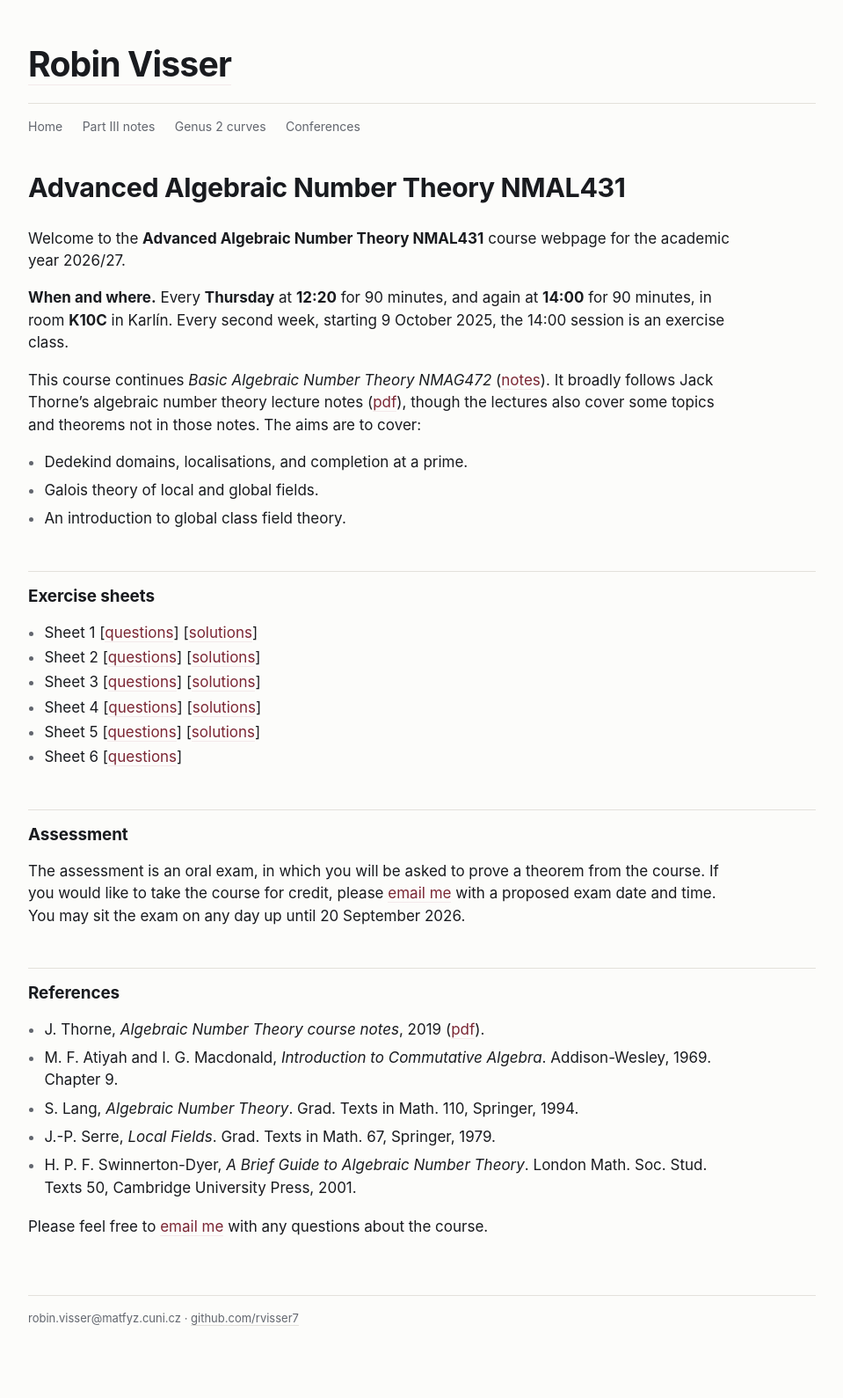
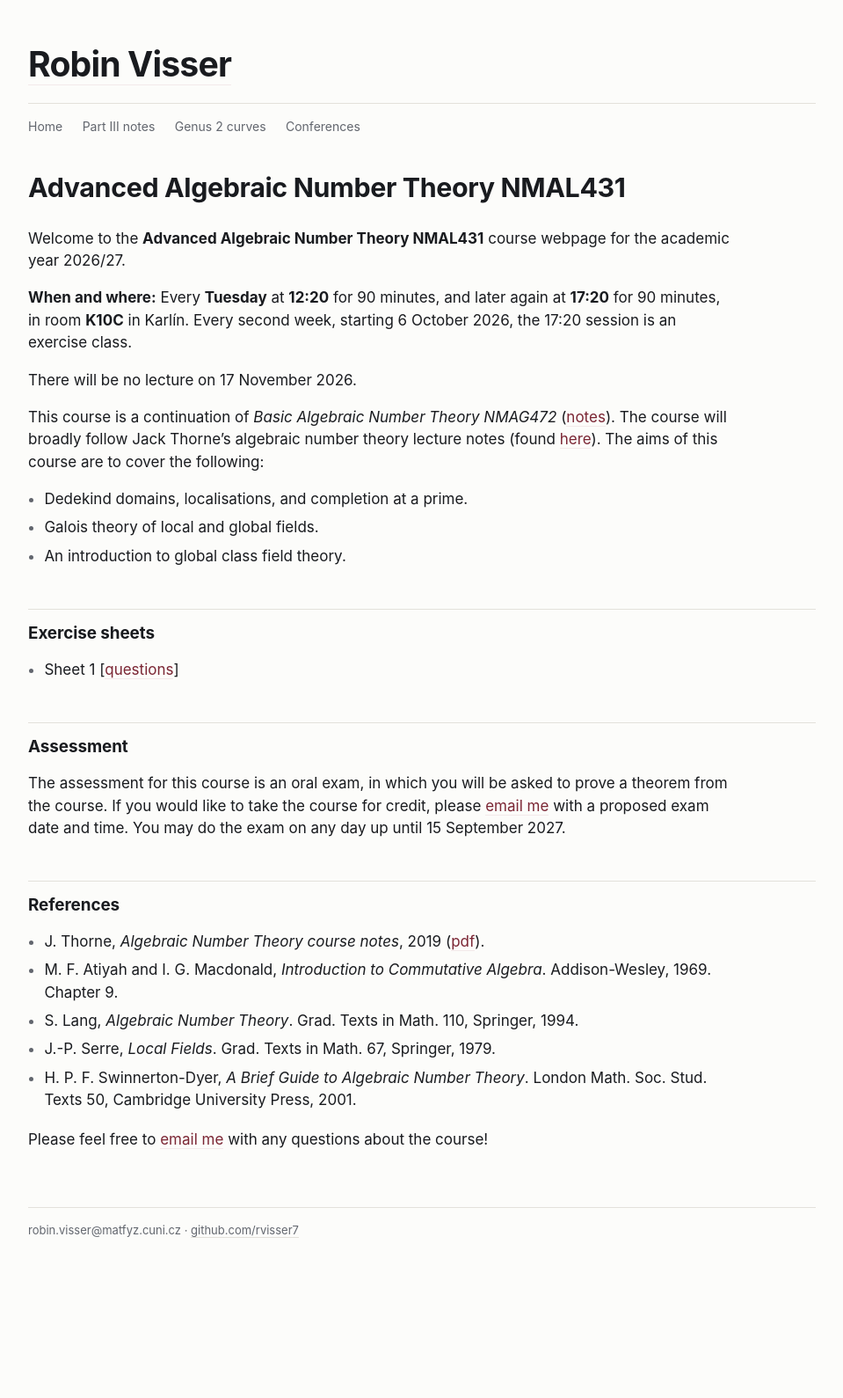
Before and after one commit to rvisser7/rvisser7.github.io, a Jekyll site: the page built from nmal431/index.md, in a window 1280 px wide. Shown: the whole page at 88% size, without its empty margins (160-1119 px from the left). Built offline with Jekyll 4.4.1, drawn with Linux system fonts in a browser that asks for light colours; after the commit the page ends 1490 px from its top, so only the background shows below that.

Commit message:
Revise NMAL431 course webpage content
Updated course details including schedule, assessment date, and references.

```diff
--- a/nmal431/index.md
+++ b/nmal431/index.md
@@ -5,18 +5,17 @@ description: Course webpage for Advanced Algebraic Number Theory (NMAL431), 2026
 noindex: true
 ---
 
-Welcome to the **Advanced Algebraic Number Theory NMAL431** course webpage for
-the academic year 2026/27.
+Welcome to the **Advanced Algebraic Number Theory NMAL431** course webpage for the academic year 2026/27.
 
-**When and where.** Every **Thursday** at **12:20** for 90 minutes, and again at
-**14:00** for 90 minutes, in room **K10C** in Karlín. Every second week, starting
-9 October 2025, the 14:00 session is an exercise class.
+**When and where:** Every **Tuesday** at **12:20** for 90 minutes, and later again at
+**17:20** for 90 minutes, in room **K10C** in Karlín. Every second week, starting
+6 October 2026, the 17:20 session is an exercise class.
 
-This course continues *Basic Algebraic Number Theory NMAG472*
-([notes]({{ site.nmal431_base }}/bant.pdf)). It broadly follows Jack Thorne's
-algebraic number theory lecture notes
-([pdf]({{ site.nmal431_base }}/jackthorne_notes.pdf)), though the lectures also
-cover some topics and theorems not in those notes. The aims are to cover:
+There will be no lecture on 17 November 2026.
+
+This course is a continuation of *Basic Algebraic Number Theory NMAG472* ([notes]({{ site.nmal431_base }}/bant.pdf)).
+The course will broadly follow Jack Thorne's algebraic number theory lecture notes (found [here]({{ site.nmal431_base }}/jackthorne_notes.pdf)).
+The aims of this course are to cover the following:
 
 - Dedekind domains, localisations, and completion at a prime.
 - Galois theory of local and global fields.
@@ -25,30 +24,24 @@ cover some topics and theorems not in those notes. The aims are to cover:
 ## Exercise sheets
 
 {: .dense}
-- Sheet 1 [[questions]({{ site.nmal431_base }}/ex1.pdf)] [[solutions]({{ site.nmal431_base }}/sol1.pdf)]
+- Sheet 1 [[questions]({{ site.nmal431_base }}/ex1.pdf)] {% comment %} [[solutions]({{ site.nmal431_base }}/sol1.pdf)]
 - Sheet 2 [[questions]({{ site.nmal431_base }}/ex2.pdf)] [[solutions]({{ site.nmal431_base }}/sol2.pdf)]
 - Sheet 3 [[questions]({{ site.nmal431_base }}/ex3.pdf)] [[solutions]({{ site.nmal431_base }}/sol3.pdf)]
 - Sheet 4 [[questions]({{ site.nmal431_base }}/ex4.pdf)] [[solutions]({{ site.nmal431_base }}/sol4.pdf)]
 - Sheet 5 [[questions]({{ site.nmal431_base }}/ex5.pdf)] [[solutions]({{ site.nmal431_base }}/sol5.pdf)]
 - Sheet 6 [[questions]({{ site.nmal431_base }}/ex6.pdf)]
+{% endcomment %}
 
 ## Assessment
 
-The assessment is an oral exam, in which you will be asked to prove a theorem
-from the course. If you would like to take the course for credit, please
-[email me](mailto:robin.visser@matfyz.cuni.cz) with a proposed exam date and
-time. You may sit the exam on any day up until 20 September 2026.
+The assessment for this course is an oral exam, in which you will be asked to prove a theorem from the course. If you would like to take the course for credit, please [email me](mailto:robin.visser@matfyz.cuni.cz) with a proposed exam date and time. You may do the exam on any day up until 15 September 2027.
 
 ## References
 
-- J. Thorne, *Algebraic Number Theory course notes*, 2019
-  ([pdf]({{ site.nmal431_base }}/jackthorne_notes.pdf)).
-- M. F. Atiyah and I. G. Macdonald, *Introduction to Commutative Algebra*.
-  Addison-Wesley, 1969. Chapter 9.
+- J. Thorne, *Algebraic Number Theory course notes*, 2019 ([pdf]({{ site.nmal431_base }}/jackthorne_notes.pdf)).
+- M. F. Atiyah and I. G. Macdonald, *Introduction to Commutative Algebra*. Addison-Wesley, 1969. Chapter 9.
 - S. Lang, *Algebraic Number Theory*. Grad. Texts in Math. 110, Springer, 1994.
 - J.-P. Serre, *Local Fields*. Grad. Texts in Math. 67, Springer, 1979.
-- H. P. F. Swinnerton-Dyer, *A Brief Guide to Algebraic Number Theory*.
-  London Math. Soc. Stud. Texts 50, Cambridge University Press, 2001.
+- H. P. F. Swinnerton-Dyer, *A Brief Guide to Algebraic Number Theory*. London Math. Soc. Stud. Texts 50, Cambridge University Press, 2001.
 
-Please feel free to [email me](mailto:robin.visser@matfyz.cuni.cz) with any
-questions about the course.
+Please feel free to [email me](mailto:robin.visser@matfyz.cuni.cz) with any questions about the course!
```
